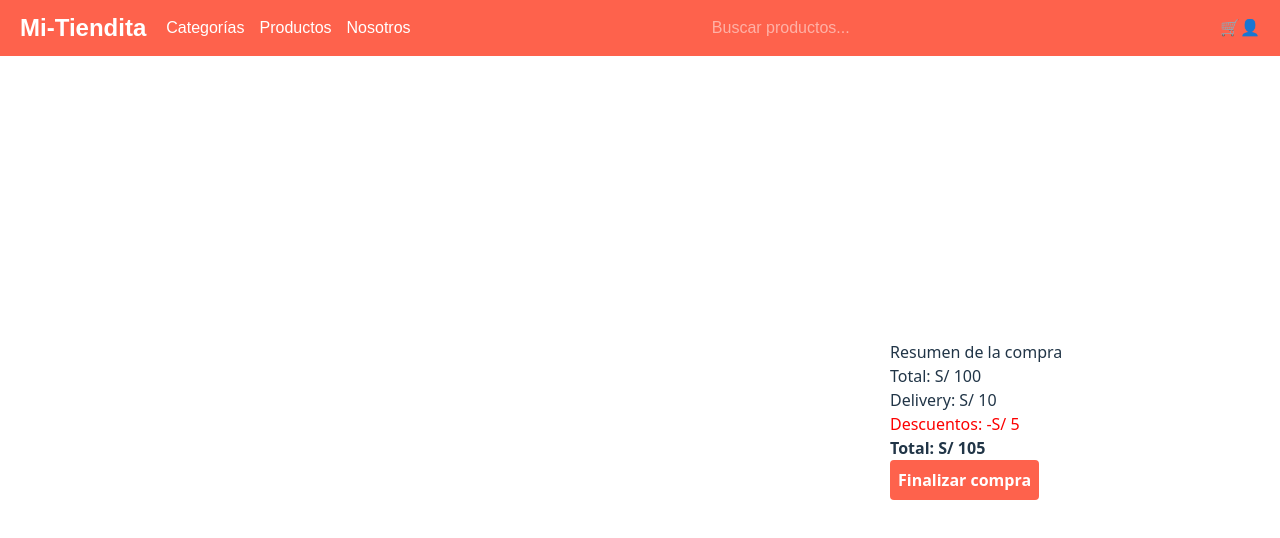
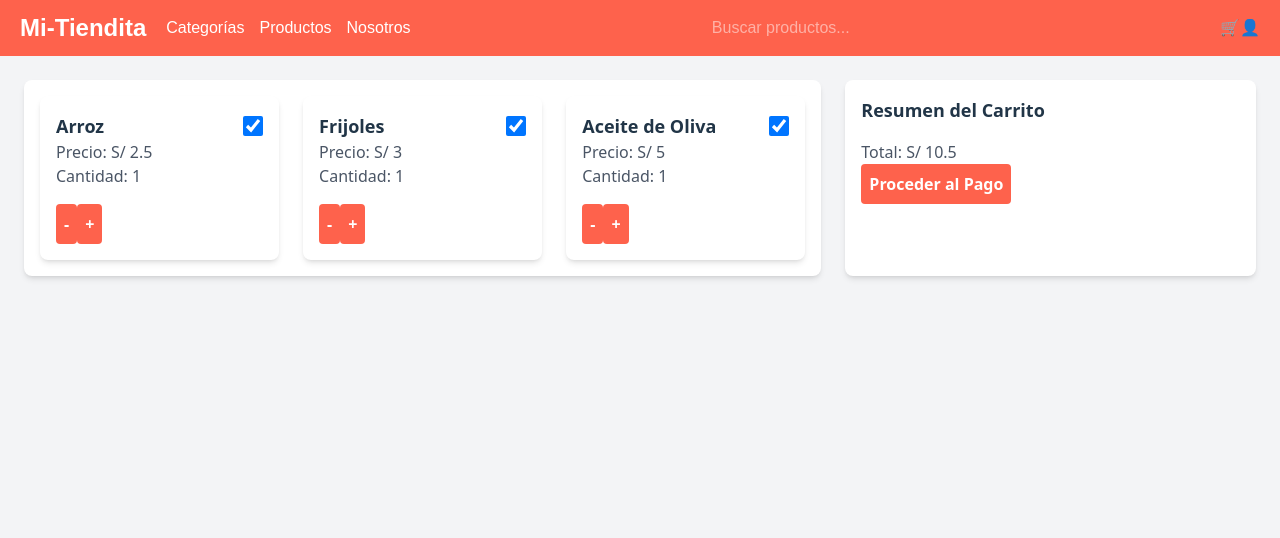
Before and after one commit to DavidVR27/trabajo-progra-web, a React (Vite) app: page / in a window 1280 px wide. Shown: the top 538 px of the page. Built offline with nearby package versions, Linux system fonts and the light colour scheme.

Commit message:
Implementaciones al carrito

```diff
--- /dev/null
+++ b/public/productos.json
@@ -0,0 +1,28 @@
+{
+  "productos": [
+    {
+      "id": 1,
+      "nombre": "Arroz",
+      "descripcion": "Arroz blanco de grano largo",
+      "llegada": "Llega mañana",
+      "precio": 2.5,
+      "descuento": 0.1
+    },
+    {
+      "id": 2,
+      "nombre": "Frijoles",
+      "descripcion": "Frijoles negros",
+      "llegada": "Llega mañana",
+      "precio": 3.0,
+      "descuento": 0.15
+    },
+    {
+      "id": 3,
+      "nombre": "Aceite de Oliva",
+      "descripcion": "Aceite de oliva extra virgen",
+      "llegada": "Llega mañana",
+      "precio": 5.0,
+      "descuento": 0.2
+    }
+  ]
+}
--- a/src/Components/Boton.jsx
+++ b/src/Components/Boton.jsx
@@ -4,7 +4,7 @@ const Boton = ({ texto, onClick }) => {
   return (
     <button
       onClick={onClick}
-      className="bg-[#FE624C] text-white font-semibold py-2 px-2 rounded"
+      className="bg-[#FE624C] text-white font-semibold py-2  px-2 rounded"
     >
       {texto}
     </button>
--- a/src/pages/Tienda/Carrito/Carrito.css
+++ b/src/pages/Tienda/Carrito/Carrito.css
@@ -9,18 +9,23 @@ body, html {
 
 .carrito-container {
   display: flex;
-  justify-content: center; /* Centra horizontalmente */
-  align-items: center; /* Centra verticalmente */
-  min-height: 100vh; /* Ocupa toda la altura de la ventana */
-  background-color: white; /* Fondo blanco */
-  padding: 20px; /* Espaciado interno */
-  box-sizing: border-box; /* Incluye el padding en el tamaño total */
+  flex-direction: column;
+  align-items: center;
+  background-color: white;
+  padding: 20px;
+  box-sizing: border-box;
+  min-height: 100vh;
 }
 
-.descuentos {
-  color: #FC0000
+.productos-lista {
+  display: flex;
+  flex-wrap: wrap;
+  justify-content: center;
+  gap: 20px;
 }
 
-.total-carrito {
-  font-weight: bold;
+.botones-cantidad {
+  display: flex;
+  justify-content: space-between;
+  align-items: center;
 }
--- a/src/pages/Tienda/Carrito/Carrito.jsx
+++ b/src/pages/Tienda/Carrito/Carrito.jsx
@@ -1,25 +1,85 @@
-import React from 'react';
-import { Card } from 'react-bootstrap';
-import './Carrito.css';
+import React, { useState, useEffect } from 'react';
+import productosData from '../../../../public/productos.json'; // Importamos el JSON
 import Boton from '../../../Components/Boton';
 
-const Carrito = ({ productos, total = 100, delivery = 10, descuentos = 5 }) => {
-  const totalPagar = total + delivery - descuentos;
+const Carrito = ({ actualizarTotal }) => {
+  const [productos, setProductos] = useState(
+    productosData.productos.map((producto) => ({ ...producto, cantidad: 1, checked: true }))
+  );
+
+  // Calcular el total del carrito
+  const total = productos.reduce(
+    (acc, producto) => acc + (producto.checked ? producto.precio * producto.cantidad : 0),
+    0
+  );
+
+  // Actualizar el total en el componente padre (Checkout.jsx)
+  useEffect(() => {
+    actualizarTotal(total);
+  }, [total, actualizarTotal]);
+
+  const toggleCheck = (id) => {
+    setProductos((prevProductos) =>
+      prevProductos.map((producto) =>
+        producto.id === id
+          ? { ...producto, checked: !producto.checked, cantidad: !producto.checked ? 1 : 0 }
+          : producto
+      )
+    );
+  };
+
+  const incrementarCantidad = (id) => {
+    setProductos((prevProductos) =>
+      prevProductos.map((producto) =>
+        producto.id === id && producto.checked
+          ? { ...producto, cantidad: producto.cantidad + 1 }
+          : producto
+      )
+    );
+  };
+
+  const disminuirCantidad = (id) => {
+    setProductos((prevProductos) =>
+      prevProductos.map((producto) =>
+        producto.id === id && producto.cantidad > 0 && producto.checked
+          ? { ...producto, cantidad: producto.cantidad - 1 }
+          : producto
+      )
+    );
+  };
 
   return (
-    <div className="carrito-container">
-      <Card style={{ width: '350px' }}>
-        <Card.Body>
-          <Card.Title>Resumen de la compra</Card.Title>
-          <p>Total: S/ {total}</p>
-          <p>Delivery: S/ {delivery}</p>
-          <p className='descuentos'>Descuentos: -S/ {descuentos}</p>
-          <p className='total-carrito'>Total: S/ {totalPagar}</p>
-          <Boton
-            texto={'Finalizar compra'}
-          ></Boton>
-        </Card.Body>
-      </Card>
+    <div className="grid grid-cols-1 sm:grid-cols-2 lg:grid-cols-3 gap-6">
+      {productos.map((producto) => (
+        <div
+          key={producto.id}
+          className="bg-white shadow-md rounded-lg p-4 flex flex-col items-start"
+        >
+          <div className="flex items-center justify-between w-full">
+            <h2 className="text-lg font-semibold">{producto.nombre}</h2>
+            <input
+              type="checkbox"
+              className="form-checkbox h-5 w-5 text-green-500"
+              checked={producto.checked}
+              onChange={() => toggleCheck(producto.id)}
+            />
+          </div>
+          <p className="text-gray-600">Precio: S/ {producto.precio}</p>
+          <p className="text-gray-600">Cantidad: {producto.cantidad}</p>
+          <div className="flex mt-4">
+            <Boton
+              onClick={() => disminuirCantidad(producto.id)}
+              disabled={!producto.checked || producto.cantidad <= 1}
+              texto={"-"}
+            />
+            <Boton
+              onClick={() => incrementarCantidad(producto.id)}
+              disabled={!producto.checked}
+              texto={"+"}
+            />
+          </div>
+        </div>
+      ))}
     </div>
   );
 };
--- a/src/pages/Tienda/Carrito/Checkout.jsx
+++ b/src/pages/Tienda/Carrito/Checkout.jsx
@@ -1,14 +1,34 @@
-import React from 'react';
+import React, { useState } from 'react';
 import Carrito from './Carrito';
 import Navbar from '../Inicio/Navbar';
 import './Checkout.css';
+import Boton from '../../../Components/Boton';
+
 
 const Checkout = () => {
+  const [total, setTotal] = useState(0); // Estado para almacenar el total del carrito
+
   return (
-    <div className='checkout-container'>
+    <div className="bg-gray-100 min-h-screen p-6">
+      {/* Navbar */}
       <Navbar />
-      <div className='checkout-content'>
-        <Carrito />
+      {/* Sección principal */}
+      <h1 className="text-2xl font-bold mb-6">Checkout</h1>
+      <div className="flex flex-col lg:flex-row gap-6">
+        {/* Sección izquierda: Productos */}
+        <div className="flex-1 bg-white shadow-md rounded-lg p-4">
+          <Carrito actualizarTotal={setTotal} />
+        </div>
+
+        {/* Sección derecha: Resumen del carrito */}
+        <div className="w-full lg:w-1/3 bg-white shadow-md rounded-lg p-4">
+          <h2 className="text-lg font-semibold mb-4">Resumen del Carrito</h2>
+          <p className="text-gray-600">Total: S/ {total}</p>
+          <Boton
+            texto="Proceder al Pago"
+            onClick={() => alert('Redirigiendo a la pasarela de pago...')}
+          />
+        </div>
       </div>
     </div>
   );
```
